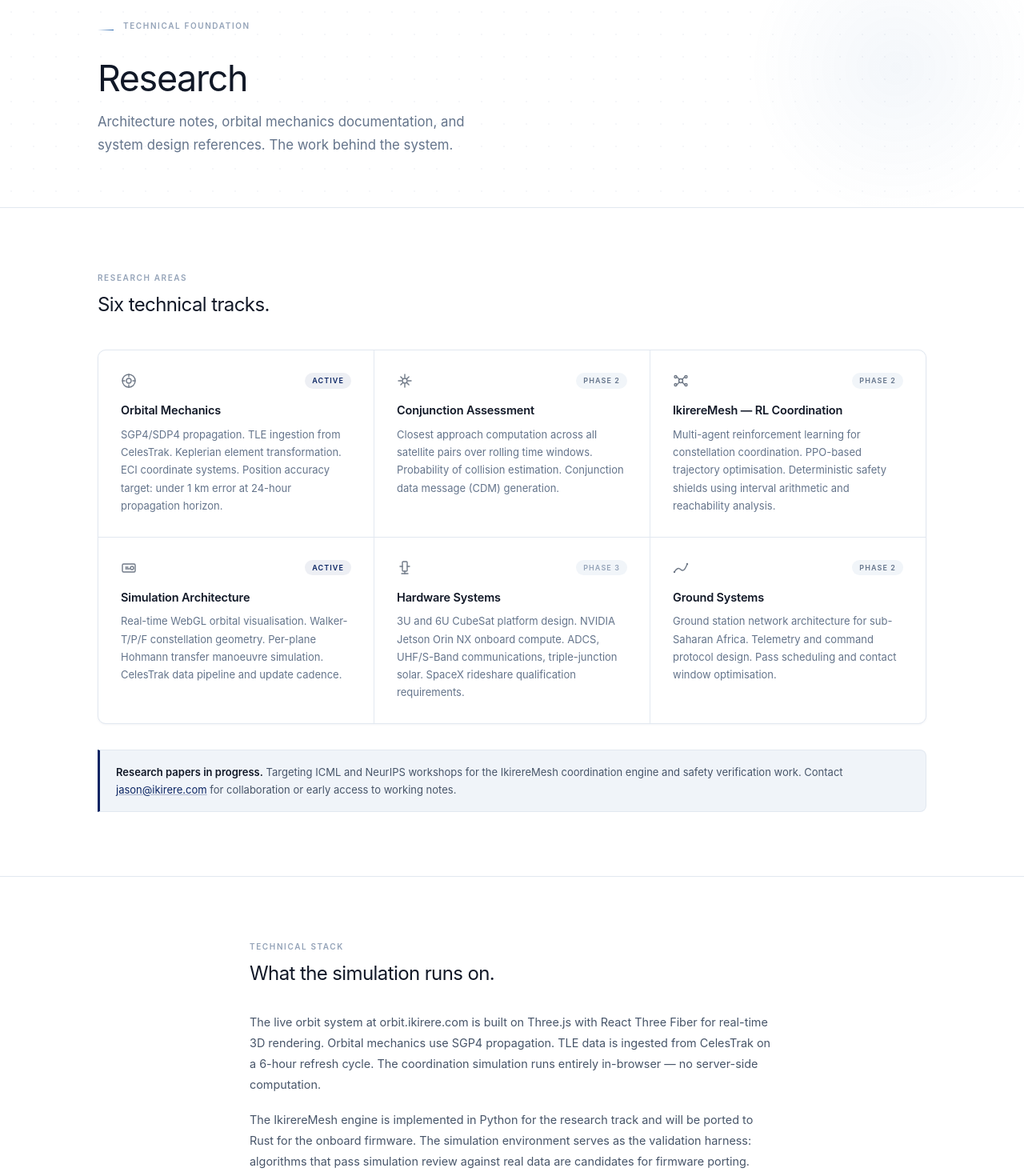
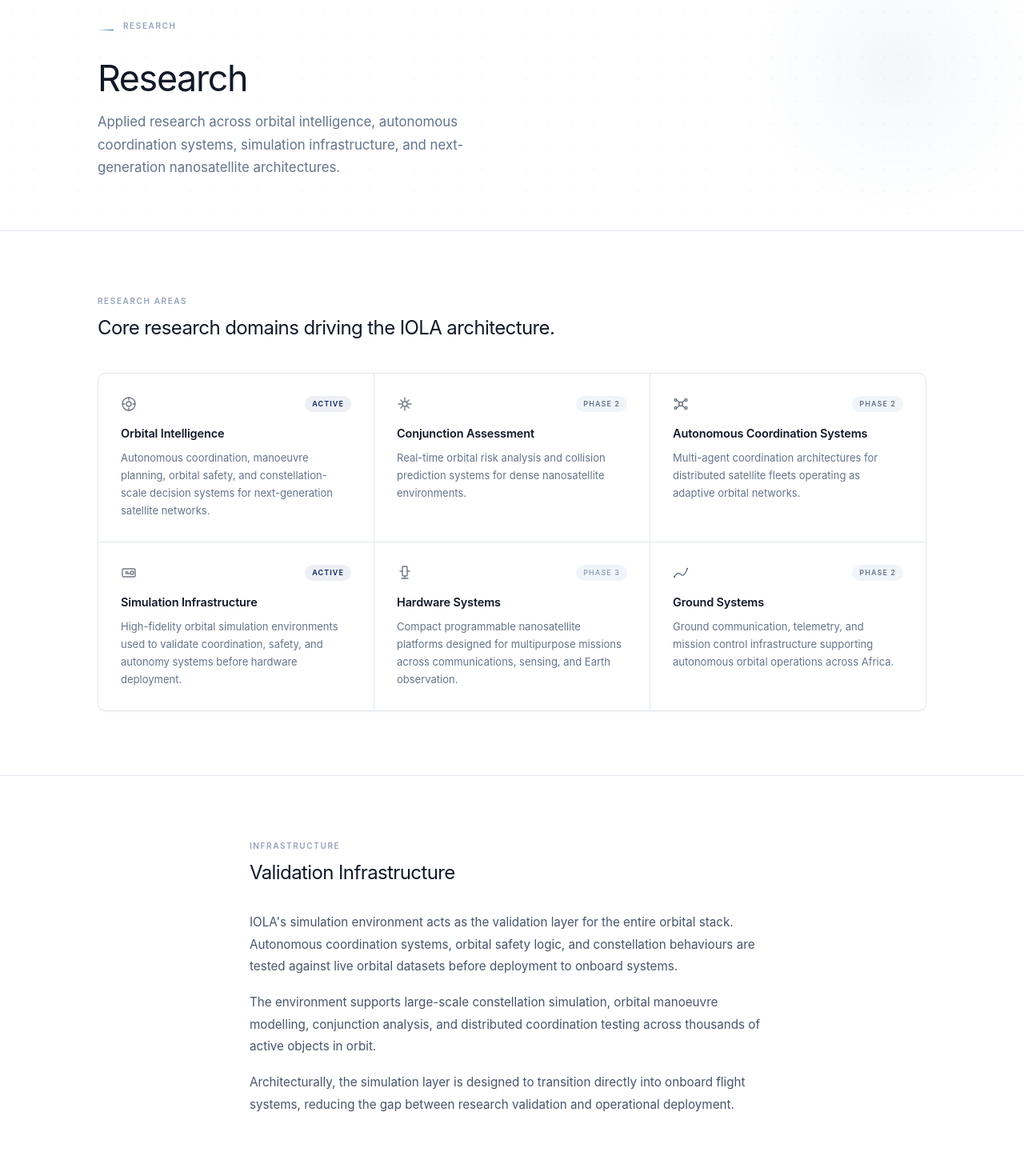
Before and after one commit to ikirerelabsresearch/iola-website, a React (Vite) app: page /research in a window 1280 px wide. Shown: the part 120-1590 px from the top of the page at 80% size. Built offline with nearby package versions, Linux system fonts and the light colour scheme.

Commit message:
Reframe Research page — institutional tone, remove implementation detail

```diff
--- a/src/pages/Research.tsx
+++ b/src/pages/Research.tsx
@@ -34,10 +34,10 @@ const areas = [
         <line x1="2" y1="10" x2="5" y2="10"/><line x1="15" y1="10" x2="18" y2="10"/>
       </svg>
     ),
-    title: 'Orbital Mechanics',
+    title: 'Orbital Intelligence',
     status: 'Active',
     statusColor: '#0A2463',
-    desc: 'SGP4/SDP4 propagation. TLE ingestion from CelesTrak. Keplerian element transformation. ECI coordinate systems. Position accuracy target: under 1 km error at 24-hour propagation horizon.',
+    desc: 'Autonomous coordination, manoeuvre planning, orbital safety, and constellation-scale decision systems for next-generation satellite networks.',
   },
   {
     icon: (
@@ -50,7 +50,7 @@ const areas = [
     title: 'Conjunction Assessment',
     status: 'Phase 2',
     statusColor: '#64748b',
-    desc: 'Closest approach computation across all satellite pairs over rolling time windows. Probability of collision estimation. Conjunction data message (CDM) generation.',
+    desc: 'Real-time orbital risk analysis and collision prediction systems for dense nanosatellite environments.',
   },
   {
     icon: (
@@ -62,10 +62,10 @@ const areas = [
         <line x1="5" y1="15" x2="8.5" y2="11.5"/><line x1="15" y1="15" x2="11.5" y2="11.5"/>
       </svg>
     ),
-    title: 'IkirereMesh — RL Coordination',
+    title: 'Autonomous Coordination Systems',
     status: 'Phase 2',
     statusColor: '#64748b',
-    desc: 'Multi-agent reinforcement learning for constellation coordination. PPO-based trajectory optimisation. Deterministic safety shields using interval arithmetic and reachability analysis.',
+    desc: 'Multi-agent coordination architectures for distributed satellite fleets operating as adaptive orbital networks.',
   },
   {
     icon: (
@@ -75,10 +75,10 @@ const areas = [
         <circle cx="14" cy="10" r="2"/>
       </svg>
     ),
-    title: 'Simulation Architecture',
+    title: 'Simulation Infrastructure',
     status: 'Active',
     statusColor: '#0A2463',
-    desc: 'Real-time WebGL orbital visualisation. Walker-T/P/F constellation geometry. Per-plane Hohmann transfer manoeuvre simulation. CelesTrak data pipeline and update cadence.',
+    desc: 'High-fidelity orbital simulation environments used to validate coordination, safety, and autonomy systems before hardware deployment.',
   },
   {
     icon: (
@@ -91,7 +91,7 @@ const areas = [
     title: 'Hardware Systems',
     status: 'Phase 3',
     statusColor: '#94a3b8',
-    desc: '3U and 6U CubeSat platform design. NVIDIA Jetson Orin NX onboard compute. ADCS, UHF/S-Band communications, triple-junction solar. SpaceX rideshare qualification requirements.',
+    desc: 'Compact programmable nanosatellite platforms designed for multipurpose missions across communications, sensing, and Earth observation.',
   },
   {
     icon: (
@@ -104,7 +104,7 @@ const areas = [
     title: 'Ground Systems',
     status: 'Phase 2',
     statusColor: '#64748b',
-    desc: 'Ground station network architecture for sub-Saharan Africa. Telemetry and command protocol design. Pass scheduling and contact window optimisation.',
+    desc: 'Ground communication, telemetry, and mission control infrastructure supporting autonomous orbital operations across Africa.',
   },
 ]
 
@@ -128,13 +128,13 @@ export default function Research() {
         <div className="max-w-[1100px] mx-auto px-8 relative z-10">
           <div className="flex items-center gap-3 mb-6">
             <div className="w-5 h-px" style={{ background: 'linear-gradient(to right, transparent, #1E5FA8)' }} />
-            <Label>Technical Foundation</Label>
+            <Label>Research</Label>
           </div>
           <h1 style={{ fontSize: 'clamp(2rem, 4vw, 2.8rem)', fontVariationSettings: "'wght' 600", letterSpacing: '-0.03em', lineHeight: '1.08', color: '#111827', marginBottom: '16px' }}>
             Research
           </h1>
-          <p style={{ fontSize: '1.05rem', color: '#64748b', lineHeight: '1.7', maxWidth: '500px' }}>
-            Architecture notes, orbital mechanics documentation, and system design references. The work behind the system.
+          <p style={{ fontSize: '1.05rem', color: '#64748b', lineHeight: '1.7', maxWidth: '520px' }}>
+            Applied research across orbital intelligence, autonomous coordination systems, simulation infrastructure, and next-generation nanosatellite architectures.
           </p>
         </div>
       </section>
@@ -143,7 +143,7 @@ export default function Research() {
       <section className="py-20 max-w-[1100px] mx-auto px-8">
         <div ref={areasRef} className="reveal">
           <Label>Research Areas</Label>
-          <h2 className="text-2xl mb-10" style={h2Style}>Six technical tracks.</h2>
+          <h2 className="text-2xl mb-10" style={h2Style}>Core research domains driving the IOLA architecture.</h2>
 
           <div style={{ display: 'grid', gridTemplateColumns: 'repeat(auto-fill, minmax(300px, 1fr))', gap: '1px', background: '#e2e8f0', border: '1px solid #e2e8f0', borderRadius: '10px', overflow: 'hidden', boxShadow: '0 1px 3px rgba(10,36,99,0.05)' }}>
             {areas.map(a => (
@@ -168,32 +168,20 @@ export default function Research() {
               </div>
             ))}
           </div>
-
-          <div style={{ marginTop: '32px', padding: '16px 20px', background: '#f0f4f9', borderRadius: '0 8px 8px 0', border: '1px solid #e2e8f0', borderLeft: '3px solid #0A2463' }}>
-            <p style={{ fontSize: '13px', color: '#475569', lineHeight: '1.7' }}>
-              <strong style={{ color: '#111827', fontWeight: 600 }}>Research papers in progress.</strong>{' '}
-              Targeting ICML and NeurIPS workshops for the IkirereMesh coordination engine and safety verification work.{' '}
-              Contact{' '}
-              <a href="mailto:jason@ikirere.com" style={{ color: '#0A2463', textDecoration: 'underline', textDecorationColor: 'rgba(10,36,99,0.3)' }}>
-                jason@ikirere.com
-              </a>{' '}
-              for collaboration or early access to working notes.
-            </p>
-          </div>
         </div>
       </section>
 
       <div style={{ borderTop: '1px solid #e2e8f0' }} />
 
-      {/* ── Technical stack ───────────────────────────── */}
+      {/* ── Validation Infrastructure ─────────────────── */}
       <section className="py-20 max-w-[720px] mx-auto px-8">
         <div ref={stackRef} className="reveal">
-          <Label>Technical Stack</Label>
-          <h2 className="text-2xl mb-8" style={h2Style}>What the simulation runs on.</h2>
-          <div style={{ display: 'flex', flexDirection: 'column', gap: '18px', fontSize: '0.9rem', color: '#475569', lineHeight: '1.8' }}>
-            <p>The live orbit system at orbit.ikirere.com is built on Three.js with React Three Fiber for real-time 3D rendering. Orbital mechanics use SGP4 propagation. TLE data is ingested from CelesTrak on a 6-hour refresh cycle. The coordination simulation runs entirely in-browser — no server-side computation.</p>
-            <p>The IkirereMesh engine is implemented in Python for the research track and will be ported to Rust for the onboard firmware. The simulation environment serves as the validation harness: algorithms that pass simulation review against real data are candidates for firmware porting.</p>
-            <p>All simulation code is being written to a production engineering standard from the start. The codebase will become the firmware codebase. That constraint shapes every architecture decision.</p>
+          <Label>Infrastructure</Label>
+          <h2 className="text-2xl mb-8" style={h2Style}>Validation Infrastructure</h2>
+          <div style={{ display: 'flex', flexDirection: 'column', gap: '18px', fontSize: '0.95rem', color: '#475569', lineHeight: '1.8' }}>
+            <p>IOLA's simulation environment acts as the validation layer for the entire orbital stack. Autonomous coordination systems, orbital safety logic, and constellation behaviours are tested against live orbital datasets before deployment to onboard systems.</p>
+            <p>The environment supports large-scale constellation simulation, orbital manoeuvre modelling, conjunction analysis, and distributed coordination testing across thousands of active objects in orbit.</p>
+            <p>Architecturally, the simulation layer is designed to transition directly into onboard flight systems, reducing the gap between research validation and operational deployment.</p>
           </div>
         </div>
       </section>
```
